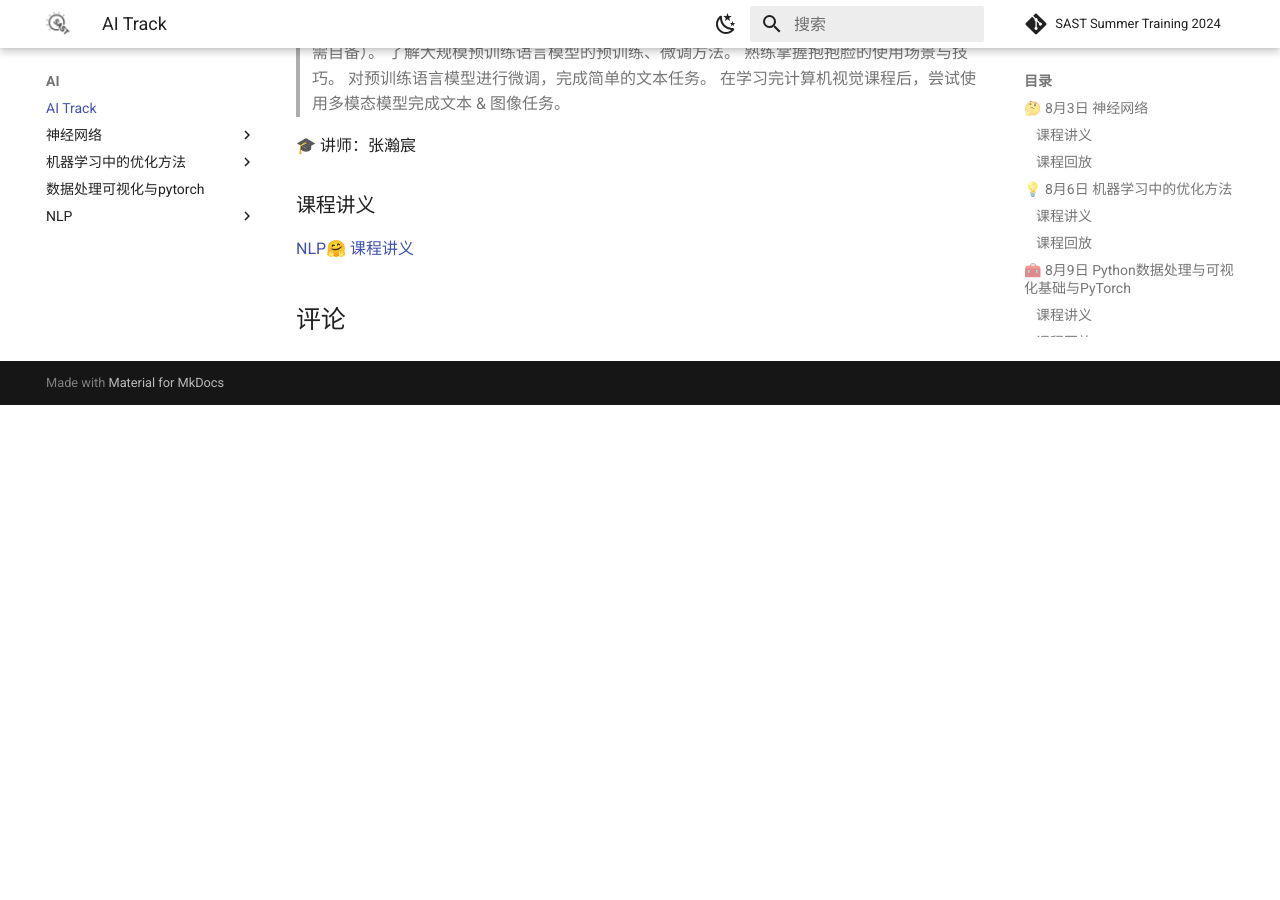
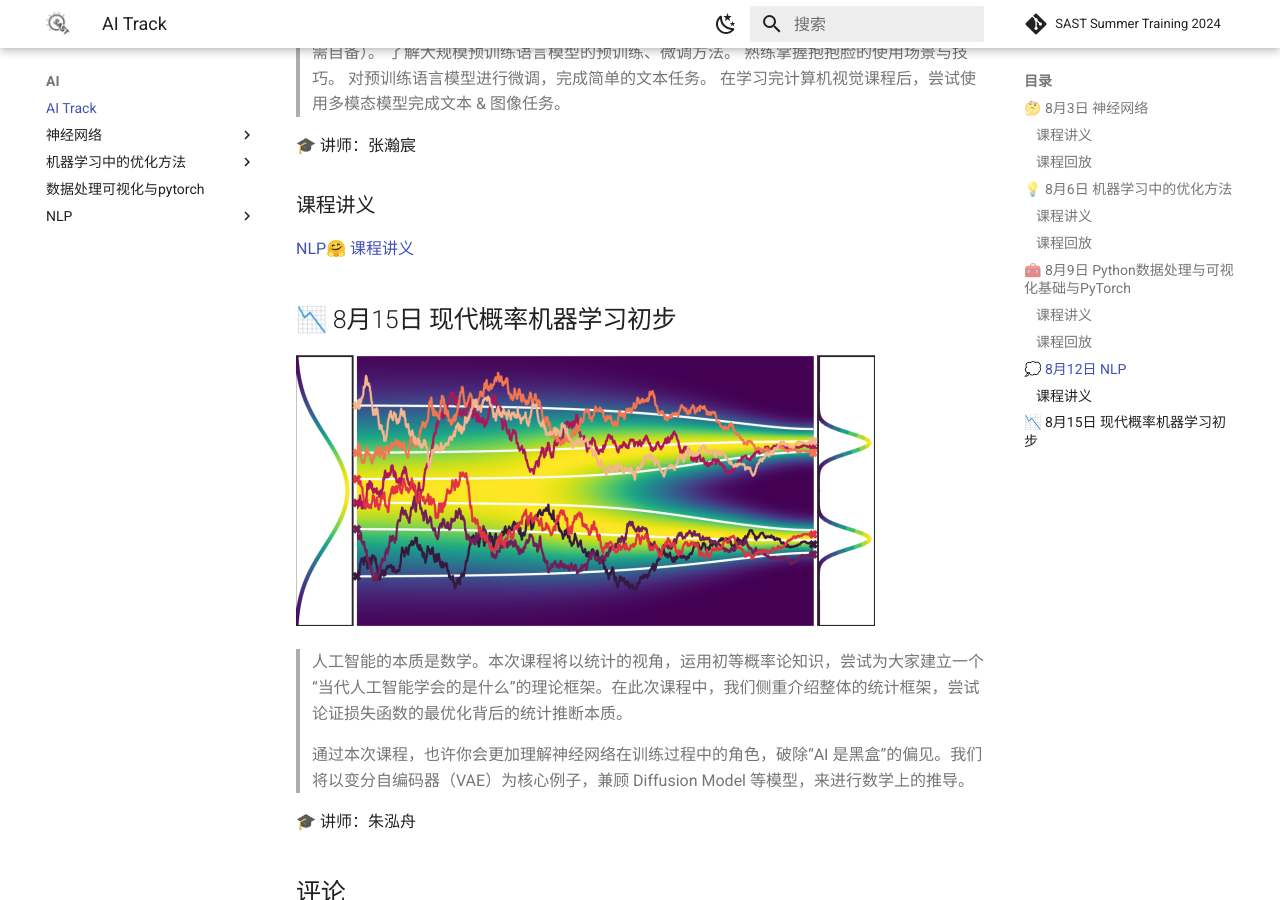
Before and after one commit to sast-summer-training-2024/sast-summer-training-2024.github.io, an MkDocs documentation site: the page built from docs/ai/index_ai.md, in a window 1280 px wide and 900 px high, scrolled down 4424 px. Built offline with MkDocs 1.6.1 and Material for MkDocs 9.7.7, drawn with Linux system fonts in a browser that asks for light colours; comment, search, counter and statistics services are not loaded; before the commit the page ends 4829 px from its top, so only the background shows below that.

Commit message:
add Probabilistic machine learning in ai-index

```diff
--- a/docs/ai/index_ai.md
+++ b/docs/ai/index_ai.md
@@ -79,3 +79,13 @@
 ### 课程讲义
 
 [NLP🤗 课程讲义](🤗🤗🤗课程讲稿.pdf)
+
+## 📉 8月15日 现代概率机器学习初步
+
+![logo](../images/logo/统计机器学习.png)
+
+>人工智能的本质是数学。本次课程将以统计的视角，运用初等概率论知识，尝试为大家建立一个“当代人工智能学会的是什么”的理论框架。在此次课程中，我们侧重介绍整体的统计框架，尝试论证损失函数的最优化背后的统计推断本质。
+>
+>通过本次课程，也许你会更加理解神经网络在训练过程中的角色，破除“AI 是黑盒”的偏见。我们将以变分自编码器（VAE）为核心例子，兼顾 Diffusion Model 等模型，来进行数学上的推导。
+
+🎓 讲师：朱泓舟
```
